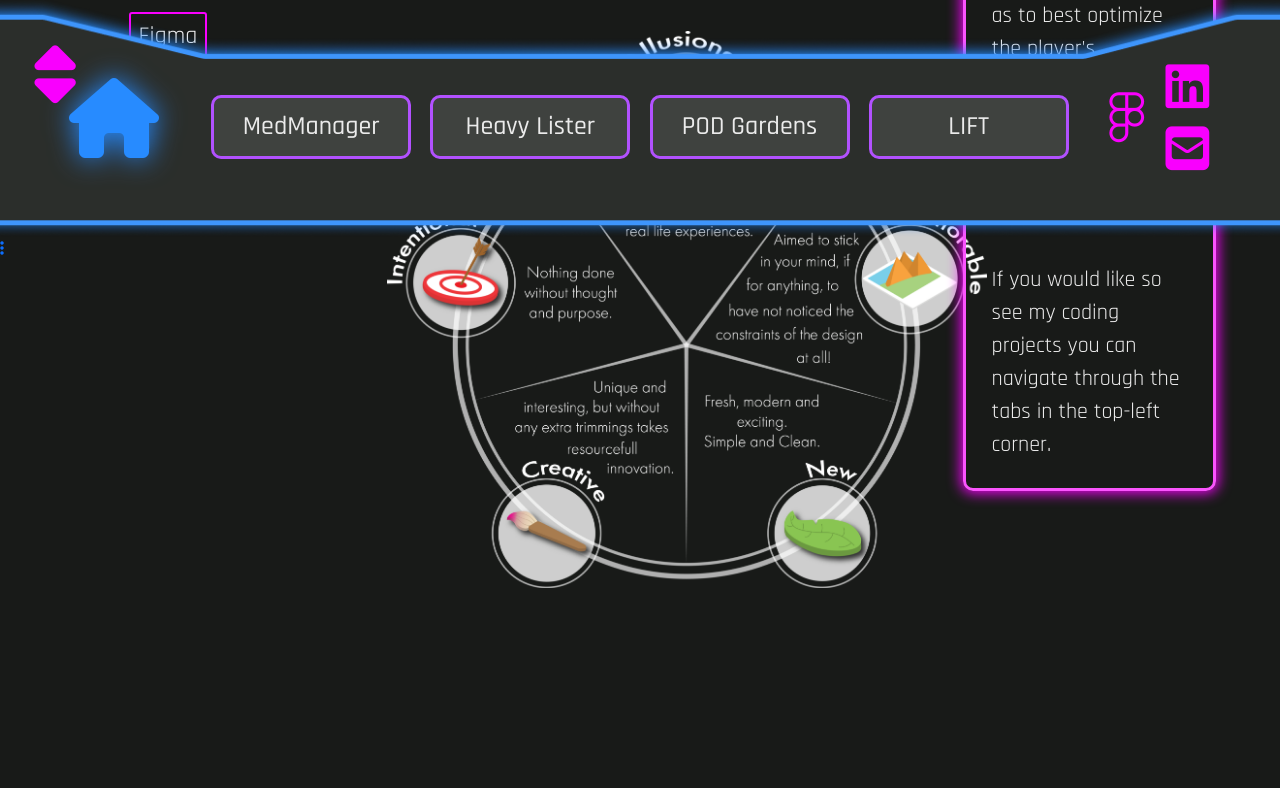
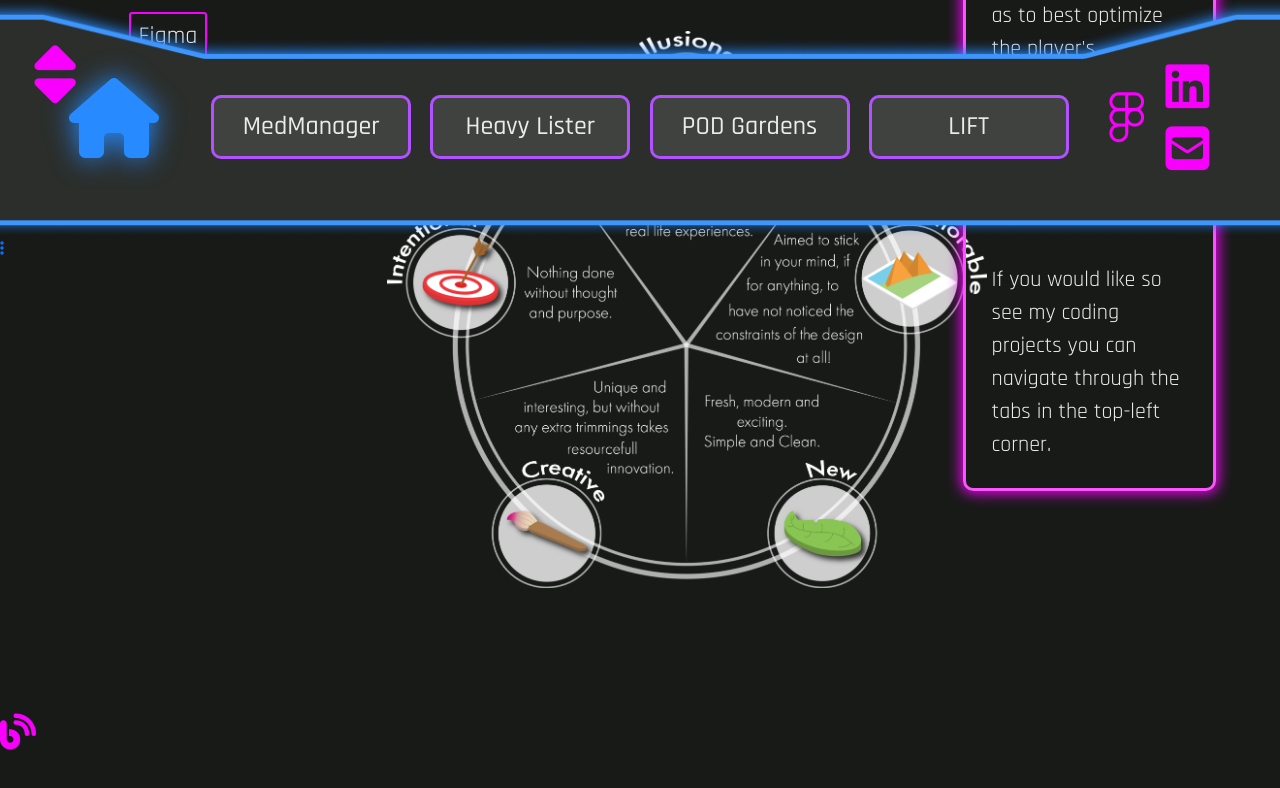
Before and after one commit to Jamie-F42/Portfolio-Project, a plain HTML site: page ux-index.html in a window 1280 px wide. Shown: the part 580-1368 px from the top of the page. Drawn offline with nearby package versions, Linux system fonts and the light colour scheme.

Commit message:
Update HTML structure and improve accessibility features

```diff
--- a/style.css
+++ b/style.css
@@ -146,7 +146,10 @@ h1{
     column-gap: 20px;
     align-items:center;
 }
-
+.bloglink{
+    font-size: 36px;
+    color: var(--secondary-color);
+}
 .hud-contact-ux{
     margin-left: 20px;
 }
--- a/ux-index.html
+++ b/ux-index.html
@@ -43,7 +43,8 @@
         <br />
         <br />
         <br />
-         <br />
+        <a class="bloglink" href="Blog/blogarticles.html"><i class="fa-solid fa-blog"></i></a>
+        <br />
         <br />
         <br />
         <button class="hud-collapse-toggle" type="button" data-bs-toggle="collapse" data-bs-target="#collapseHud" aria-expanded="true" aria-controls="collapseHud">
```
